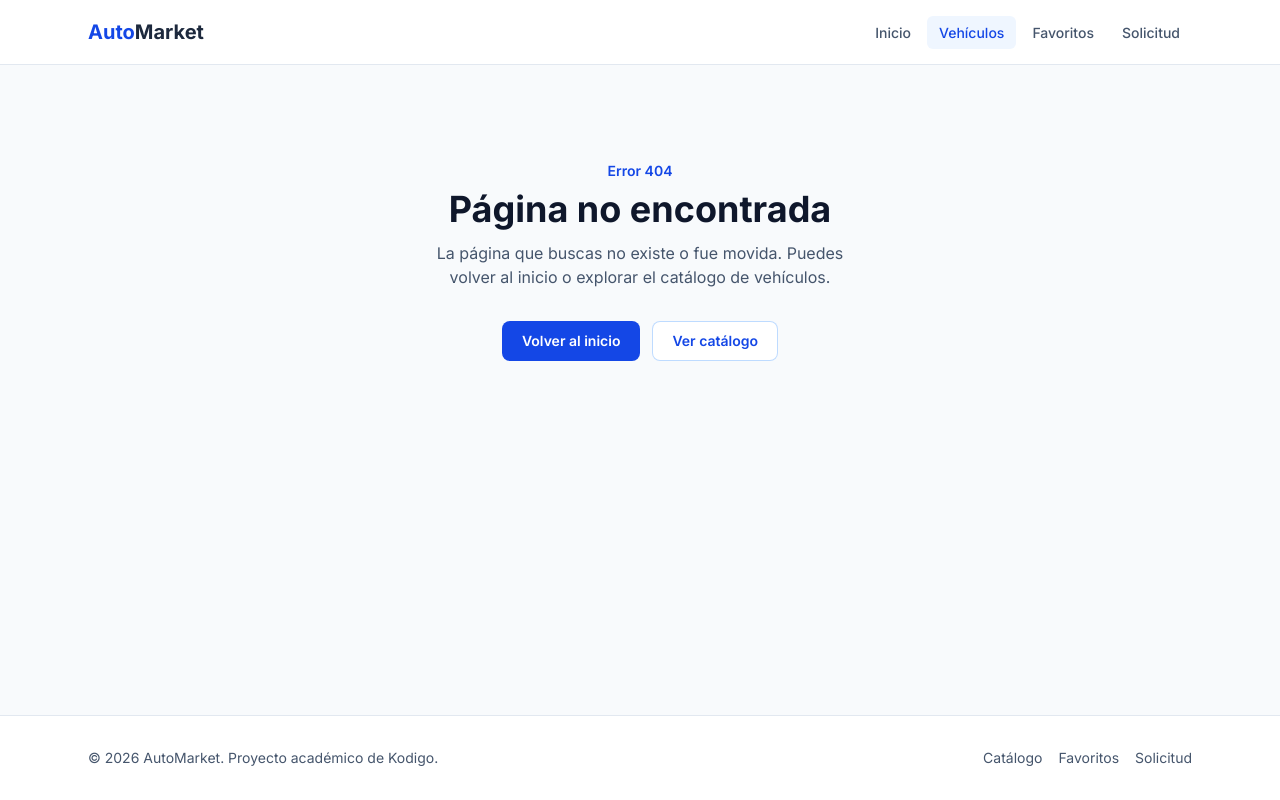
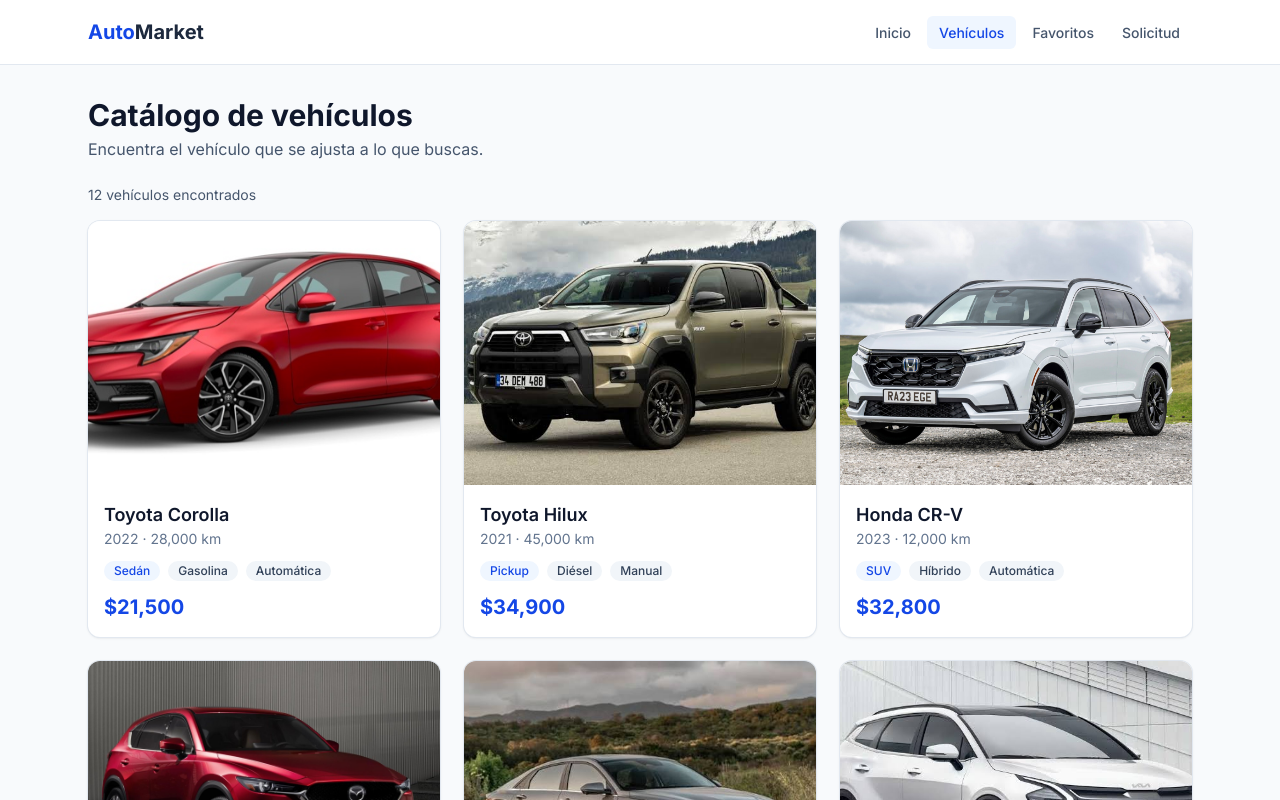
Before and after one commit to Baljeet2000-ai/automarket, a Next.js app: page /vehiculos in a window 1280 px wide. Before the commit this address had no page. Shown: the top 800 px of the page. Built offline with nearby package versions, Linux system fonts and the light colour scheme.

Commit message:
feat: agrega catálogo con skeleton de carga

```diff
--- /dev/null
+++ b/app/vehiculos/loading.tsx
@@ -0,0 +1,14 @@
+import Skeleton from "@/components/ui/Skeleton";
+import VehicleGridSkeleton from "@/components/vehicles/VehicleGridSkeleton";
+
+export default function Loading() {
+  return (
+    <div className="space-y-6">
+      <div className="space-y-2">
+        <Skeleton className="h-9 w-72" />
+        <Skeleton className="h-5 w-96 max-w-full" />
+      </div>
+      <VehicleGridSkeleton />
+    </div>
+  );
+}
--- /dev/null
+++ b/app/vehiculos/page.tsx
@@ -0,0 +1,35 @@
+import { Suspense } from "react";
+import type { Metadata } from "next";
+import VehicleResults from "@/components/vehicles/VehicleResults";
+import VehicleGridSkeleton from "@/components/vehicles/VehicleGridSkeleton";
+
+export const metadata: Metadata = {
+  title: "Catálogo de vehículos",
+  description:
+    "Explora todos los vehículos disponibles y filtra por marca, tipo, precio y año.",
+};
+
+type SearchParams = Record<string, string | string[] | undefined>;
+
+export default function CatalogPage({
+  searchParams,
+}: {
+  searchParams: Promise<SearchParams>;
+}) {
+  return (
+    <div className="space-y-6">
+      <header>
+        <h1 className="text-3xl font-bold text-slate-900">
+          Catálogo de vehículos
+        </h1>
+        <p className="mt-1 text-slate-600">
+          Encuentra el vehículo que se ajusta a lo que buscas.
+        </p>
+      </header>
+
+      <Suspense fallback={<VehicleGridSkeleton />}>
+        <VehicleResults searchParams={searchParams} />
+      </Suspense>
+    </div>
+  );
+}
--- /dev/null
+++ b/components/ui/Skeleton.tsx
@@ -0,0 +1,12 @@
+interface SkeletonProps {
+  className?: string;
+}
+
+export default function Skeleton({ className = "" }: SkeletonProps) {
+  return (
+    <div
+      aria-hidden="true"
+      className={`animate-pulse rounded-md bg-slate-200 ${className}`}
+    />
+  );
+}
--- /dev/null
+++ b/components/vehicles/VehicleGridSkeleton.tsx
@@ -0,0 +1,35 @@
+import Skeleton from "@/components/ui/Skeleton";
+
+interface VehicleGridSkeletonProps {
+  count?: number;
+}
+
+export default function VehicleGridSkeleton({
+  count = 6,
+}: VehicleGridSkeletonProps) {
+  return (
+    <div role="status" aria-live="polite">
+      <span className="sr-only">Cargando vehículos…</span>
+      <div className="grid grid-cols-1 gap-6 sm:grid-cols-2 lg:grid-cols-3">
+        {Array.from({ length: count }, (_, i) => (
+          <div
+            key={i}
+            className="overflow-hidden rounded-xl bg-white ring-1 ring-slate-200"
+          >
+            <Skeleton className="aspect-[4/3] w-full rounded-none" />
+            <div className="space-y-3 p-4">
+              <Skeleton className="h-5 w-2/3" />
+              <Skeleton className="h-4 w-1/3" />
+              <div className="flex gap-2">
+                <Skeleton className="h-5 w-16 rounded-full" />
+                <Skeleton className="h-5 w-16 rounded-full" />
+                <Skeleton className="h-5 w-20 rounded-full" />
+              </div>
+              <Skeleton className="h-6 w-1/4" />
+            </div>
+          </div>
+        ))}
+      </div>
+    </div>
+  );
+}
--- /dev/null
+++ b/components/vehicles/VehicleResults.tsx
@@ -0,0 +1,47 @@
+import ButtonLink from "@/components/ui/ButtonLink";
+import { getVehicles } from "@/lib/vehicles";
+import { parseFilters } from "@/lib/filters";
+import VehicleGrid from "./VehicleGrid";
+
+type SearchParams = Record<string, string | string[] | undefined>;
+
+interface VehicleResultsProps {
+  searchParams: Promise<SearchParams>;
+}
+
+export default async function VehicleResults({
+  searchParams,
+}: VehicleResultsProps) {
+  const params = await searchParams;
+  const filters = parseFilters(params);
+  const vehicles = getVehicles(filters);
+
+  if (vehicles.length === 0) {
+    return (
+      <div className="rounded-xl bg-white px-6 py-12 text-center ring-1 ring-slate-200">
+        <h2 className="text-lg font-semibold text-slate-900">
+          No encontramos vehículos con esos filtros
+        </h2>
+        <p className="mt-2 text-sm text-slate-600">
+          Prueba con otros criterios o limpia los filtros para ver todo el
+          catálogo.
+        </p>
+        <div className="mt-6">
+          <ButtonLink href="/vehiculos" variant="secondary">
+            Limpiar filtros
+          </ButtonLink>
+        </div>
+      </div>
+    );
+  }
+
+  return (
+    <div className="space-y-4">
+      <p className="text-sm text-slate-600" aria-live="polite">
+        {vehicles.length}{" "}
+        {vehicles.length === 1 ? "vehículo encontrado" : "vehículos encontrados"}
+      </p>
+      <VehicleGrid vehicles={vehicles} />
+    </div>
+  );
+}
```
